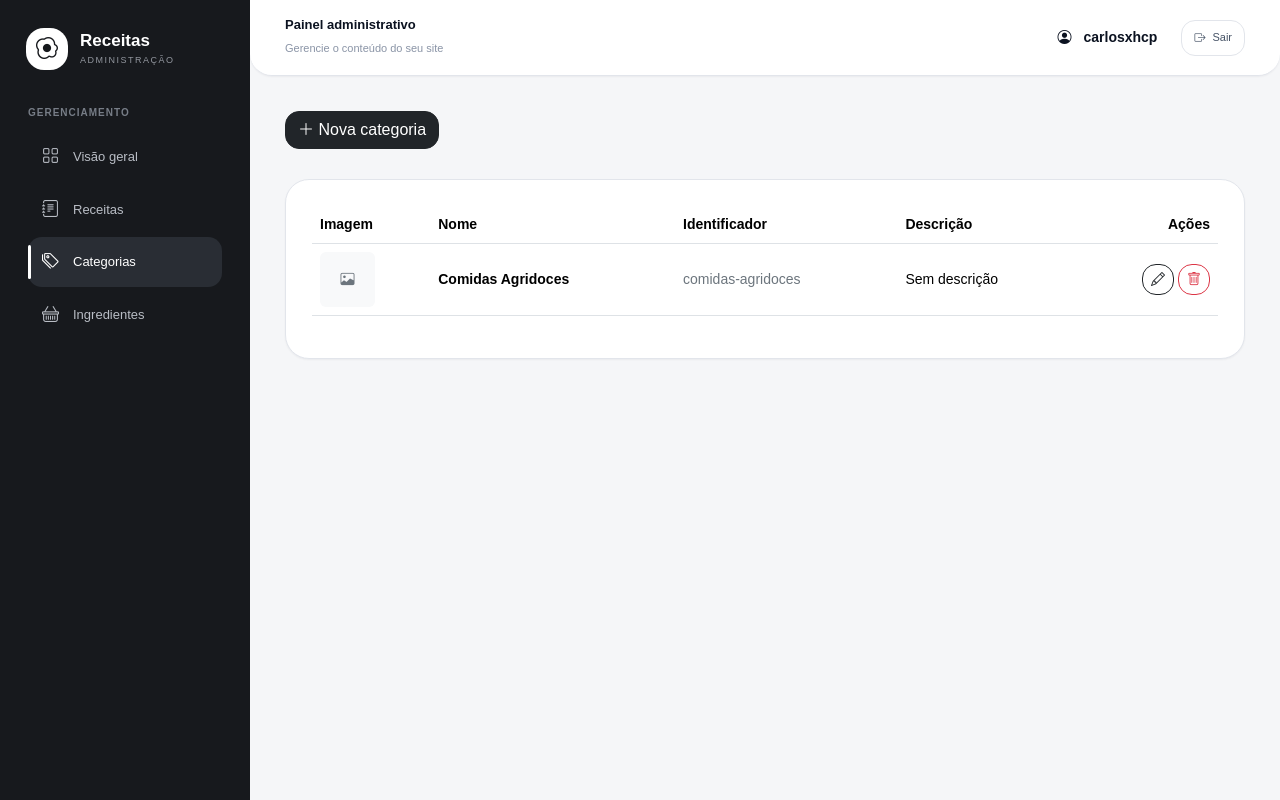
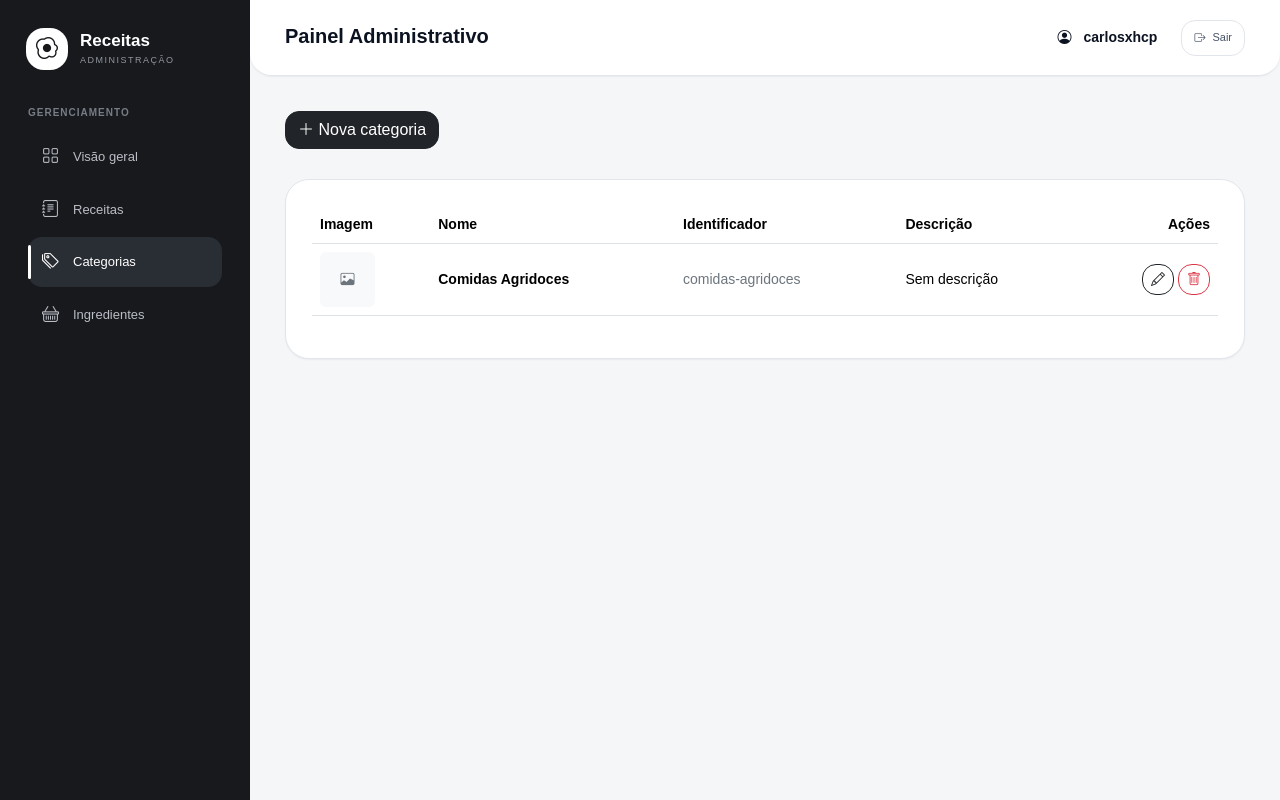
Before and after one commit to carlosxhcp/cozinhadocarlos, a Django app: page /painel/categorias/ in a window 1280 px wide. Run offline with Django 5.2, Linux system fonts and the light colour scheme; a user stored in the database is signed in; data comes from the database, SQL or seed files in the repository; some libraries are stand-ins or nearby versions.

Commit message:
update: home css

```diff
--- a/painel/static/painel/css/base.css
+++ b/painel/static/painel/css/base.css
@@ -376,7 +376,7 @@ img {
 .topbar h6 {
     margin: 0 0 4px;
     color: var(--text);
-    font-size: 13px;
+    font-size: 20px;
     font-weight: 700;
 }
 
--- a/painel/templates/painel/base.html
+++ b/painel/templates/painel/base.html
@@ -81,8 +81,7 @@
 
             <header class="topbar">
                 <div>
-                    <h6>Painel administrativo</h6>
-                    <span>Gerencie o conteúdo do seu site</span>
+                    <h6>Painel Administrativo</h6>
                 </div>
 
                 <div class="topbar-actions">
```
